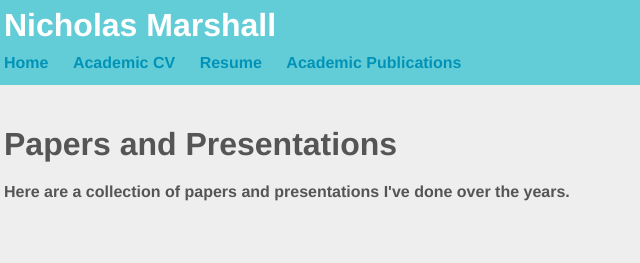
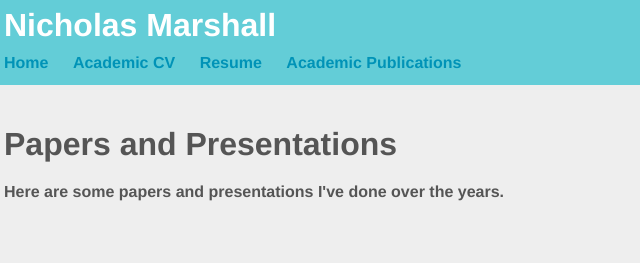
Before and after one commit to namarsha/refactored-thought, a plain HTML site: page Academpubs.html in a window 1280 px wide. Shown: the top 263 px of the page, 124-764 px from the left. Drawn offline with nearby package versions, Linux system fonts and the light colour scheme; some packages are replaced by stand-ins of ours; a web font is replaced by a local one.

Commit message:
Update Academpubs.html

```diff
--- a/Academpubs.html
+++ b/Academpubs.html
@@ -29,7 +29,7 @@
         <br>
 
         <h1> Papers and Presentations </h1>
-        <p> Here are a collection of papers and presentations I've done over the years. </p>
+        <p> Here are some papers and presentations I've done over the years. </p>
         <br>
 
         <h2> Papers </h2>
```
